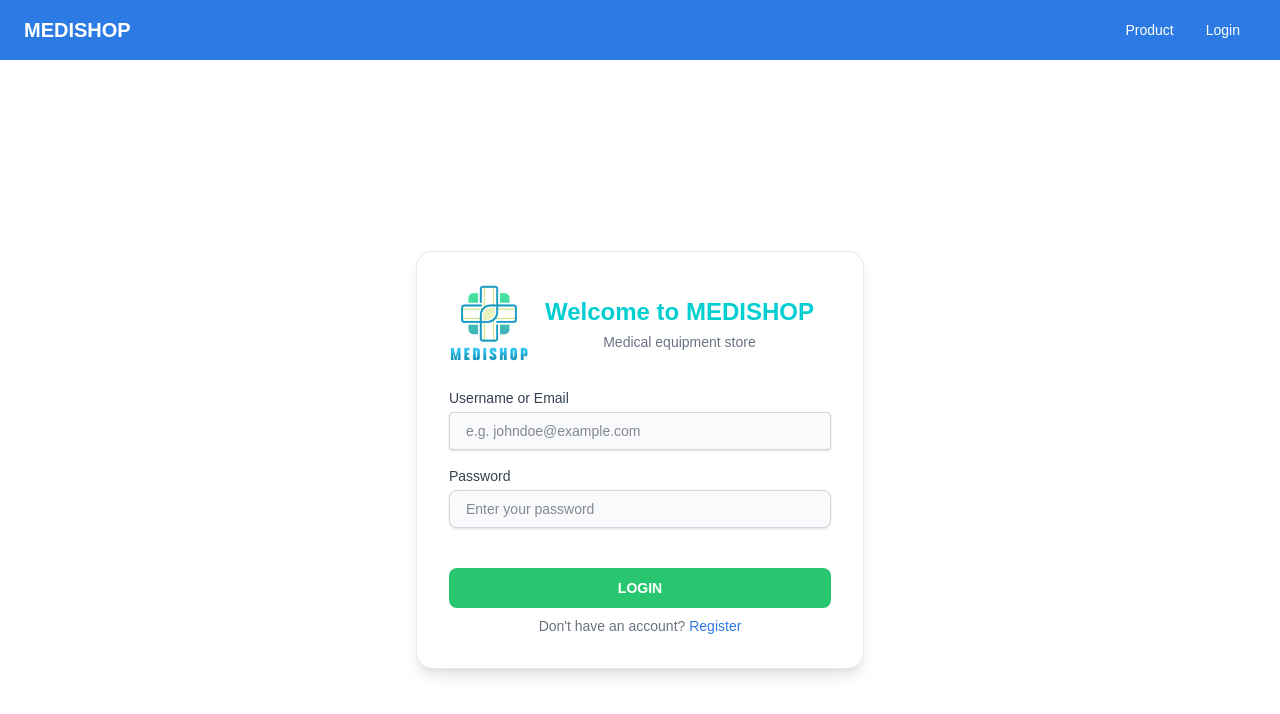
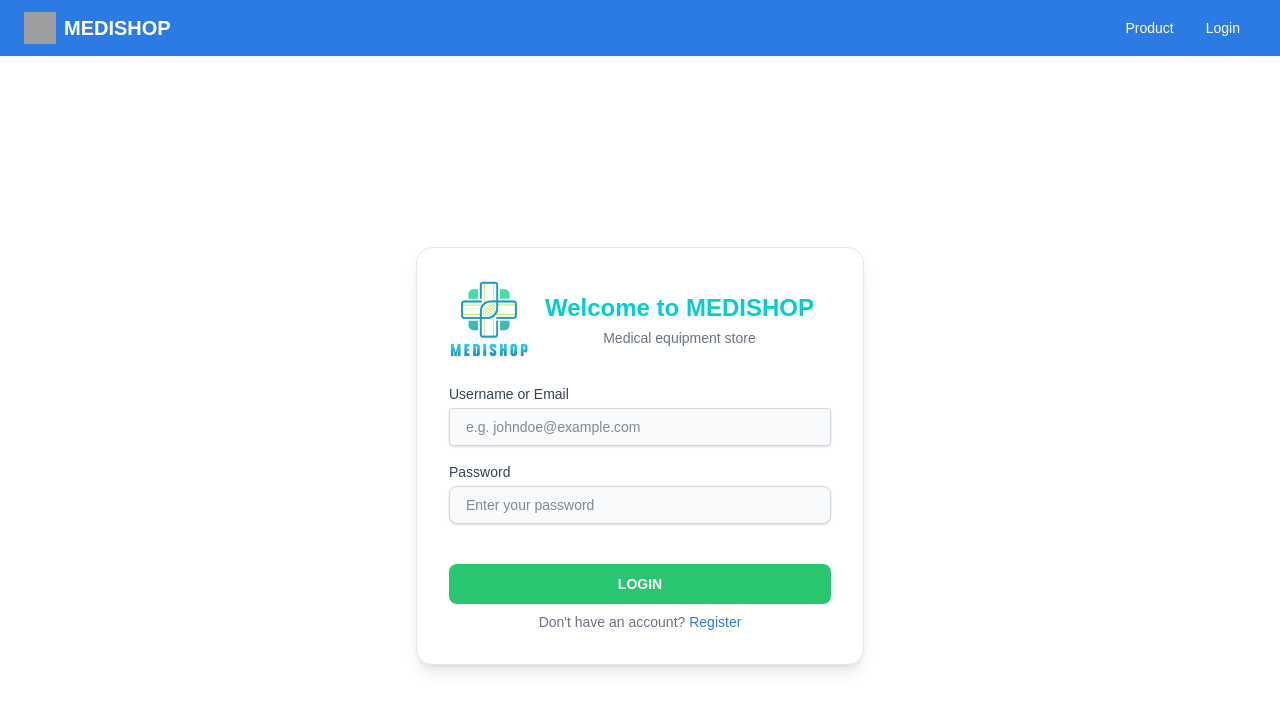
Before and after one commit to FathimatusZN/medishop, a Next.js app: page /login in a window 1280 px wide. Shown: the top 714 px of the page. Built offline with nearby package versions, Linux system fonts and the light colour scheme; grey boxes are pictures that could not be loaded.

Commit message:
feat(navbar): add logo image for navbar

```diff
--- a/src/components/navbar.js
+++ b/src/components/navbar.js
@@ -4,6 +4,7 @@ import { useEffect, useState } from "react";
 import Link from "next/link";
 import { useRouter } from "next/navigation";
 import { Menu, X } from "lucide-react";
+import Image from "next/image";
 
 export default function Navbar() {
   const router = useRouter();
@@ -20,6 +21,9 @@ export default function Navbar() {
   const handleLogout = () => {
     sessionStorage.removeItem("role");
     router.push("/login");
+    setTimeout(() => {
+      window.location.reload();
+    }, 500);
   };
 
   const menu = {
@@ -35,10 +39,10 @@ export default function Navbar() {
       { label: "Logout", onClick: handleLogout },
     ],
     admin: [
-      { label: "Dashboard", href: "/admin/dashboard" },
-      { label: "Product Management", href: "/admin/product" },
-      { label: "Purchase Management", href: "/admin/purchases" },
-      { label: "List User", href: "/admin/users" },
+      { label: "Dashboard", href: "/dashboard" },
+      { label: "Product Management", href: "/admin-product" },
+      { label: "Purchase Management", href: "/admin-purchases" },
+      { label: "List User", href: "/users" },
       { label: "Profile", href: "/profile" },
       { label: "Logout", onClick: handleLogout },
     ],
@@ -49,11 +53,20 @@ export default function Navbar() {
   return (
     <>
       {/* Navbar */}
-      <nav className="bg-[#2c7be5] text-white px-6 py-4 shadow-md">
+      <nav className="bg-[#2c7be5] text-white px-6 py-3 shadow-md">
         <div className="max-w-7xl mx-auto flex justify-between items-center">
-          <Link href="/" className="text-xl font-bold">
-            MEDISHOP
-          </Link>
+          <div className="flex items-center gap-2">
+            <Image
+              src="/medishop2.png"
+              alt="Medishop Logo"
+              width={64}
+              height={64}
+              className="w-8 h-8"
+            />
+            <Link href="/" className="text-xl font-bold">
+              MEDISHOP
+            </Link>
+          </div>
 
           {/* Mobile menu button */}
           <button
```
